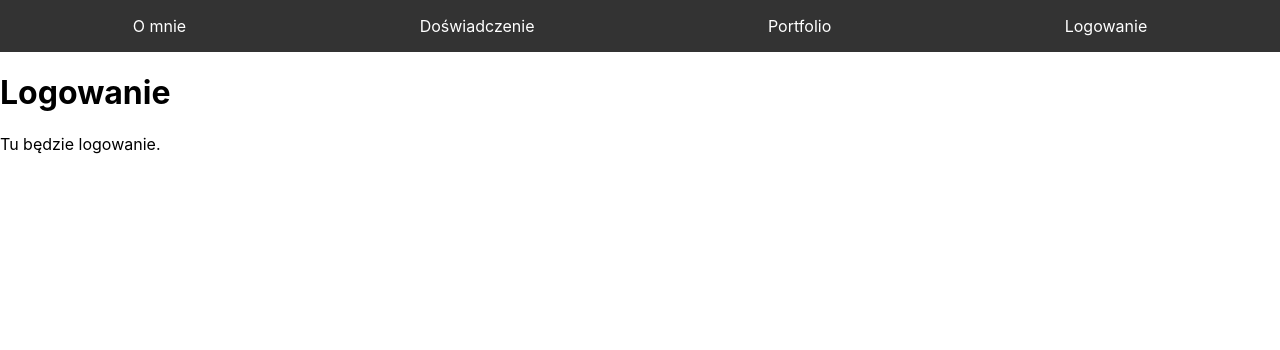
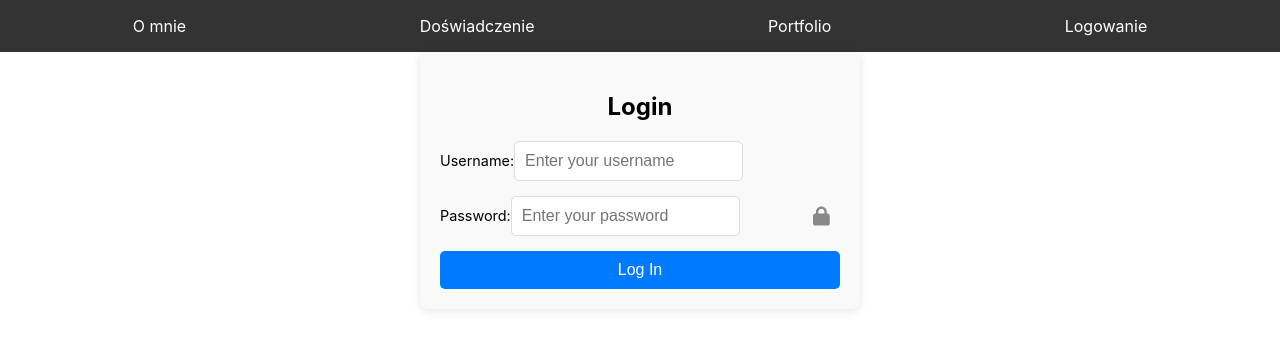
Before and after one commit to DanielOpic/portfolio, a React (Create React App) app in the folder frontend/: page /login in a window 1280 px wide. Shown: the top 350 px of the page. Built offline with nearby package versions, Linux system fonts and the light colour scheme.

Commit message:
Dodano formularz logowania z funkcjonalnoci przeczania widocznoci hasa

```diff
--- a/frontend/package.json
+++ b/frontend/package.json
@@ -3,6 +3,8 @@
   "version": "0.1.0",
   "private": true,
   "dependencies": {
+    "@fortawesome/free-solid-svg-icons": "^6.7.2",
+    "@fortawesome/react-fontawesome": "^0.2.2",
     "cra-template": "1.2.0",
     "react": "^19.0.0",
     "react-dom": "^19.0.0",
--- a/frontend/src/pages/Cms/Login/Login.js
+++ b/frontend/src/pages/Cms/Login/Login.js
@@ -1,12 +1,13 @@
+// src/pages/Cms/Login/Login.js
 import React from 'react';
+import LoginForm from './LoginForm';
 
 const Login = () => {
-    return (
-        <div>
-            <h1>Logowanie</h1>
-            <p>Tu będzie logowanie.</p>
-        </div>
-    );
+  return (
+    <div>
+      <LoginForm />
+    </div>
+  );
 };
 
 export default Login;
--- /dev/null
+++ b/frontend/src/pages/Cms/Login/Login.scss
@@ -0,0 +1,64 @@
+// src/Cms/Login/Login.scss
+.login-container {
+    max-width: 400px;
+    margin: 0 auto;
+    padding: 20px;
+    background-color: #f9f9f9;
+    border-radius: 8px;
+    box-shadow: 0 2px 10px rgba(0, 0, 0, 0.1);
+  }
+
+  h2 {
+    text-align: center;
+    font-size: 1.5rem;
+    margin-bottom: 20px;
+  }
+
+  .login-form {
+    display: flex;
+    flex-direction: column;
+  }
+
+  .input-group {
+    margin-bottom: 15px;
+  }
+
+  .input-group label {
+    font-size: 0.9rem;
+    margin-bottom: 5px;
+  }
+
+  .input-group input {
+    padding: 10px;
+    font-size: 1rem;
+    border: 1px solid #ddd;
+    border-radius: 5px;
+  }
+
+  .password-group {
+    position: relative;
+  }
+
+  .password-group .password-icon {
+    position: absolute;
+    top: 50%;
+    right: 10px;
+    transform: translateY(-50%);
+    cursor: pointer;
+    font-size: 1.2rem;
+    color: #888;
+  }
+
+  .login-btn {
+    padding: 10px;
+    background-color: #007bff;
+    color: white;
+    border: none;
+    border-radius: 5px;
+    font-size: 1rem;
+    cursor: pointer;
+  }
+
+  .login-btn:hover {
+    background-color: #0056b3;
+  }
--- /dev/null
+++ b/frontend/src/pages/Cms/Login/LoginForm.js
@@ -0,0 +1,65 @@
+// src/pages/Cms/Login/LoginForm.js
+import React, { useState } from 'react';
+import { FontAwesomeIcon } from '@fortawesome/react-fontawesome';
+import { faLock, faLockOpen } from '@fortawesome/free-solid-svg-icons';
+import './Login.scss';
+
+const LoginForm = () => {
+  const [showPassword, setShowPassword] = useState(false);
+  const [formData, setFormData] = useState({
+    username: '',
+    password: ''
+  });
+
+  const handleChange = (e) => {
+    const { name, value } = e.target;
+    setFormData((prevData) => ({
+      ...prevData,
+      [name]: value
+    }));
+  };
+
+  const togglePasswordVisibility = () => {
+    setShowPassword(!showPassword);
+  };
+
+  return (
+    <div className="login-container">
+      <h2>Login</h2>
+      <form className="login-form">
+        <div className="input-group">
+          <label htmlFor="username">Username:</label>
+          <input
+            type="text"
+            id="username"
+            name="username"
+            value={formData.username}
+            onChange={handleChange}
+            placeholder="Enter your username"
+          />
+        </div>
+        <div className="input-group password-group">
+          <label htmlFor="password">Password:</label>
+          <input
+            type={showPassword ? 'text' : 'password'}
+            id="password"
+            name="password"
+            value={formData.password}
+            onChange={handleChange}
+            placeholder="Enter your password"
+          />
+          <FontAwesomeIcon
+            icon={showPassword ? faLockOpen : faLock}
+            onClick={togglePasswordVisibility}
+            className="password-icon"
+          />
+        </div>
+        <button type="submit" className="login-btn">
+          Log In
+        </button>
+      </form>
+    </div>
+  );
+};
+
+export default LoginForm;
```
Also changed, not shown: 1 other file (tests, documents, lock files or other folders).
